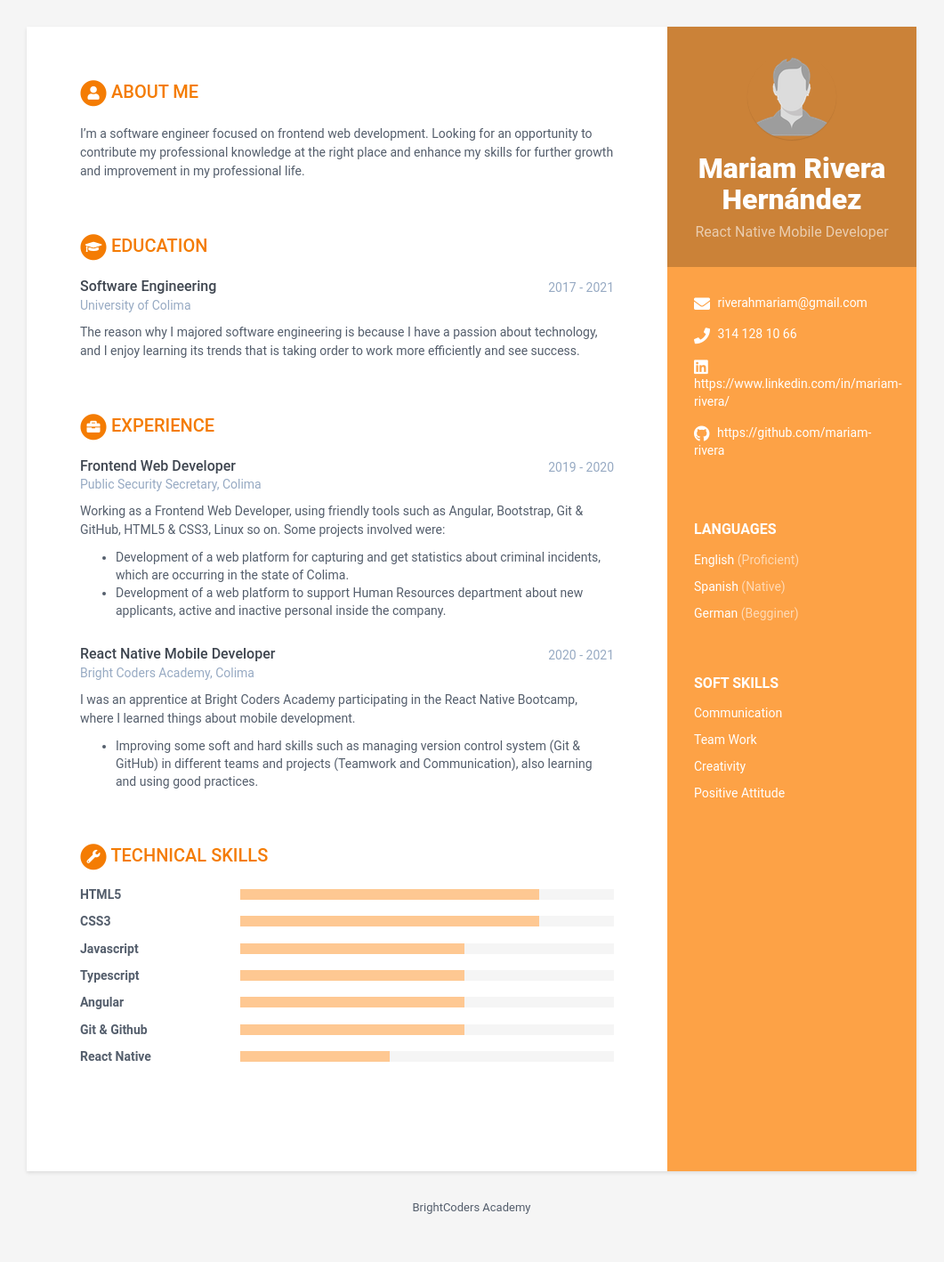
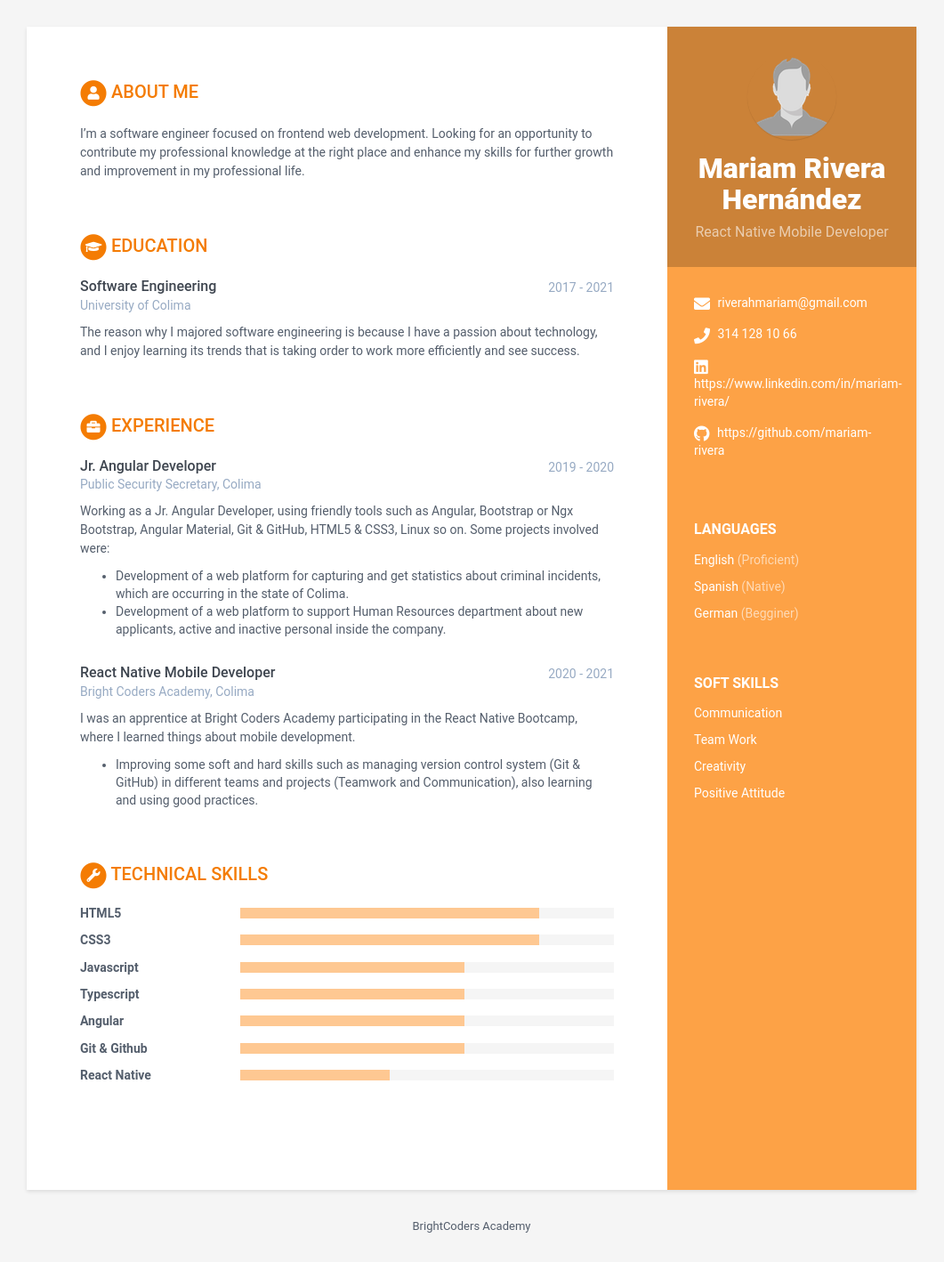
Before and after one commit to BC-NOV-20-Proyectos/resume-mariam-rivera, a Jekyll site: the page built from index.html, in a window 1280 px wide. Shown: the whole page at 89% size, without its empty margins (110-1171 px from the left). Built offline with Jekyll 4.4.1, drawn with Linux system fonts in a browser that asks for light colours; before the commit the page ends 1397 px from its top, so only the background shows below that.

Commit message:
data fixed

```diff
--- a/_data/data.yml
+++ b/_data/data.yml
@@ -71,12 +71,12 @@ educationcomplete:
 
 # Registra aquí tu experiencia. Agrega o elimina según sea necesario
 experiences:
-  - role: Frontend Web Developer
+  - role: Jr. Angular Developer
     time: 2019 - 2020
     company: Public Security Secretary, Colima
     details: |
-      Working as a Frontend Web Developer, using friendly tools
-      such as Angular, Bootstrap, Git & GitHub, HTML5 & CSS3,
+      Working as a Jr. Angular Developer, using friendly tools
+      such as Angular, Bootstrap or Ngx Bootstrap, Angular Material, Git & GitHub, HTML5 & CSS3,
       Linux so on. Some projects involved were:
         - Development of a web platform for capturing and get
           statistics about criminal incidents, which are occurring
```
